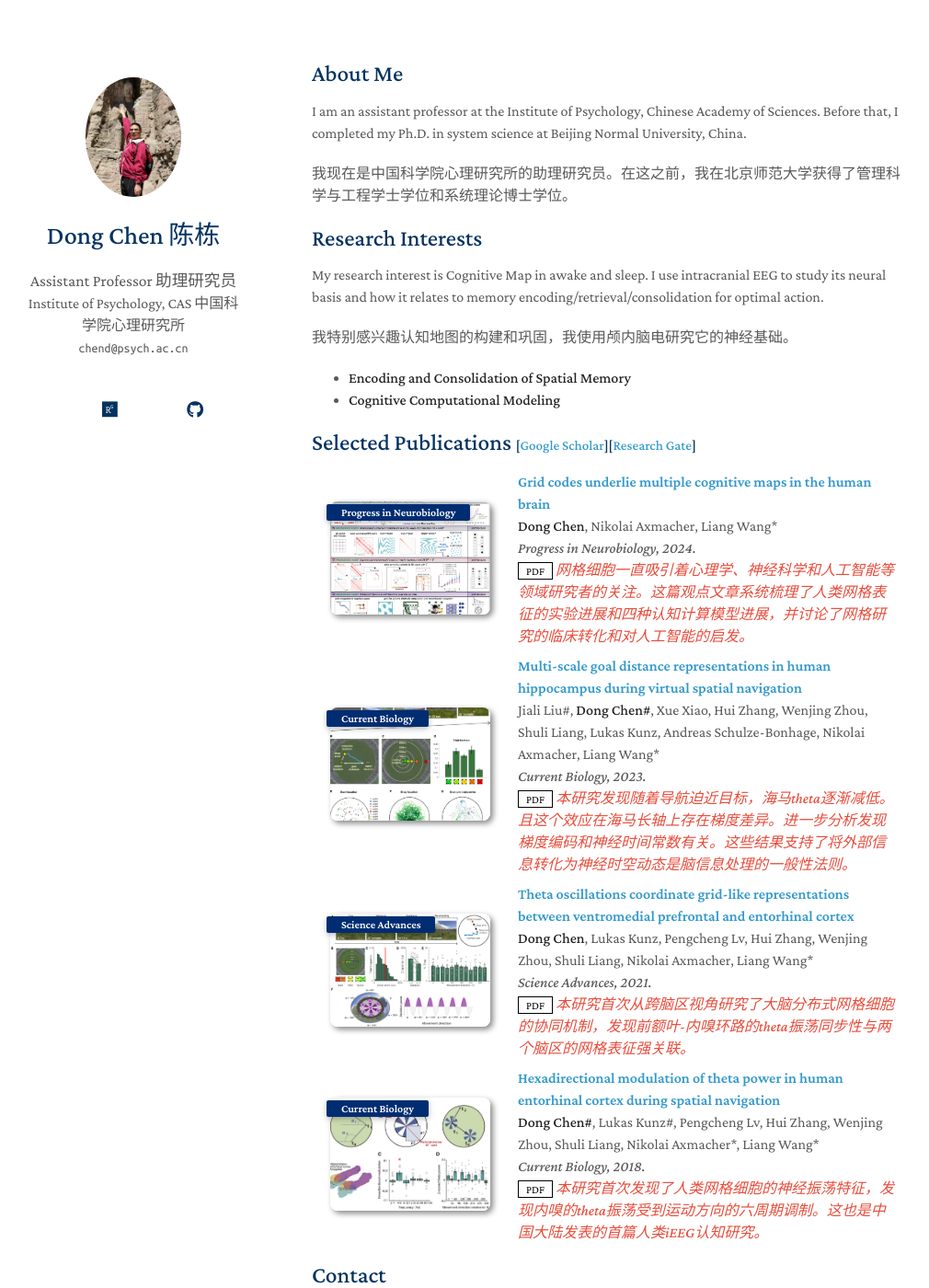
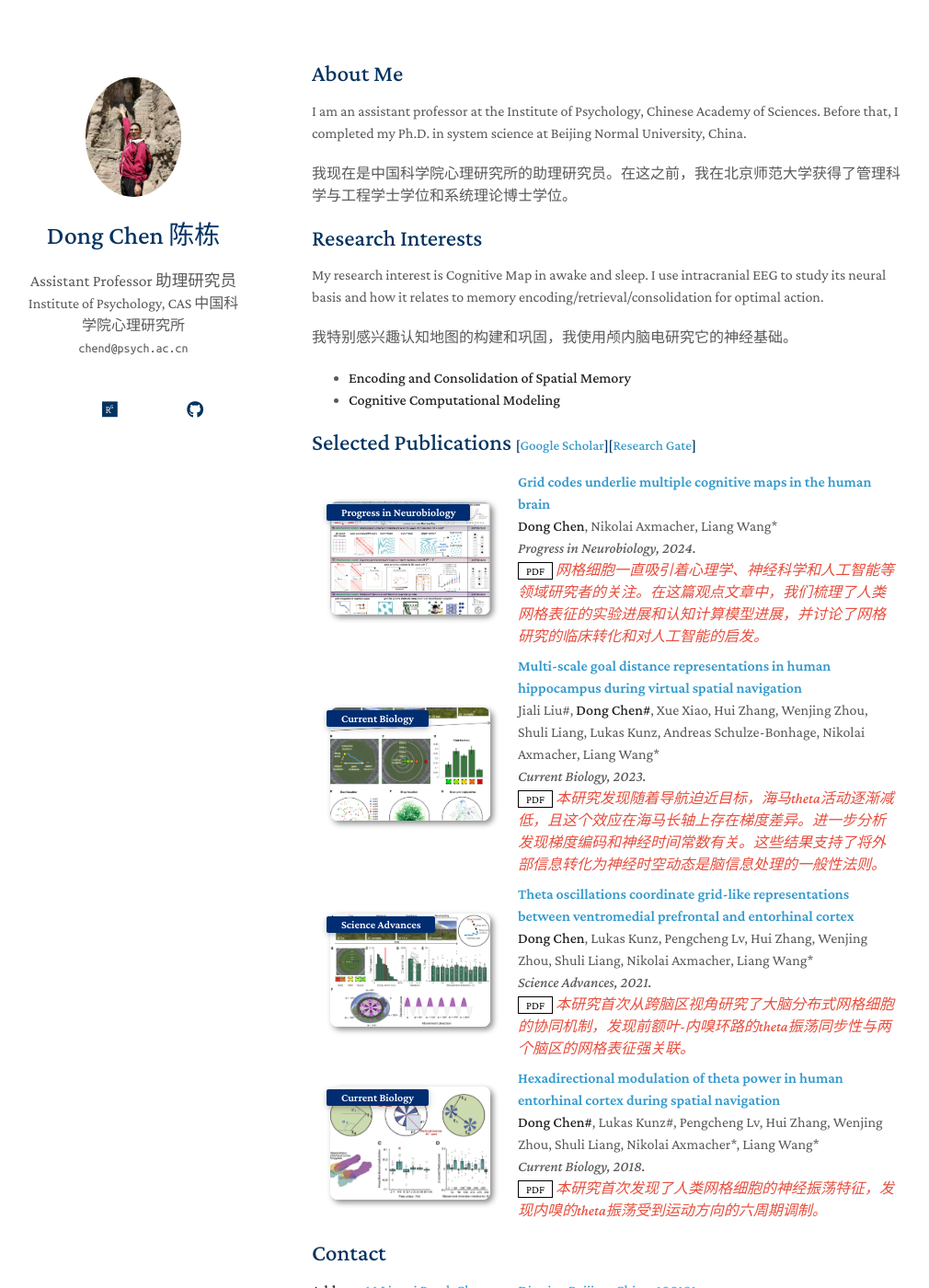
Before and after one commit to chendong567/chendong567.github.io, a Jekyll site: the page built from index.md, in a window 1280 px wide and 1400 px high. Shown: the whole window at 92% size, without its empty margins (131-1141 px from the left). Built offline with Jekyll 4.4.1, drawn with Linux system fonts in a browser that asks for light colours; a style sheet for code colours, icons or effects is not loaded; our own code applies the rules of GitHub Pages for plain Markdown files.

Commit message:
Update publications.yml

```diff
--- a/_data/publications.yml
+++ b/_data/publications.yml
@@ -6,14 +6,14 @@ main:
     conference: Progress in Neurobiology, 2024.
     pdf: https://www.sciencedirect.com/science/article/abs/pii/S0301008224000054
     image: ./assets/img/2024_ProgressinNeurobiology_GridCodesUnderlie_Chen.png
-    notes: 网格细胞一直吸引着心理学、神经科学和人工智能等领域研究者的关注。这篇观点文章系统梳理了人类网格表征的实验进展和四种认知计算模型进展，并讨论了网格研究的临床转化和对人工智能的启发。
+    notes: 网格细胞一直吸引着心理学、神经科学和人工智能等领域研究者的关注。在这篇观点文章中，我们梳理了人类网格表征的实验进展和认知计算模型进展，并讨论了网格研究的临床转化和对人工智能的启发。
   - title: Multi-scale goal distance representations in human hippocampus during virtual spatial navigation
     authors: Jiali Liu#, <strong>Dong Chen#</strong>, Xue Xiao, Hui Zhang, Wenjing Zhou, Shuli Liang, Lukas Kunz, Andreas Schulze-Bonhage, Nikolai Axmacher, Liang Wang*
     conference_short: Current Biology
     conference: Current Biology, 2023.
     pdf: https://www.cell.com/current-biology/fulltext/S0960-9822(23)00481-5
     image: ./assets/img/2023_CurrentBiology_MultiscaleGoalDistance_Liu.jpg
-    notes: 本研究发现随着导航迫近目标，海马theta逐渐减低。且这个效应在海马长轴上存在梯度差异。进一步分析发现梯度编码和神经时间常数有关。这些结果支持了将外部信息转化为神经时空动态是脑信息处理的一般性法则。
+    notes: 本研究发现随着导航迫近目标，海马theta活动逐渐减低，且这个效应在海马长轴上存在梯度差异。进一步分析发现梯度编码和神经时间常数有关。这些结果支持了将外部信息转化为神经时空动态是脑信息处理的一般性法则。
   - title: Theta oscillations coordinate grid-like representations between ventromedial prefrontal and entorhinal cortex
     authors: <strong>Dong Chen</strong>, Lukas Kunz, Pengcheng Lv, Hui Zhang, Wenjing Zhou, Shuli Liang, Nikolai Axmacher, Liang Wang*
     conference_short: Science Advances
@@ -27,4 +27,4 @@ main:
     conference: Current Biology, 2018.
     pdf: https://www.sciencedirect.com/science/article/pii/S0960982218311138
     image: ./assets/img/2018_cb.png
-    notes: 本研究首次发现了人类网格细胞的神经振荡特征，发现内嗅的theta振荡受到运动方向的六周期调制。这也是中国大陆发表的首篇人类iEEG认知研究。
+    notes: 本研究首次发现了人类网格细胞的神经振荡特征，发现内嗅的theta振荡受到运动方向的六周期调制。
```
